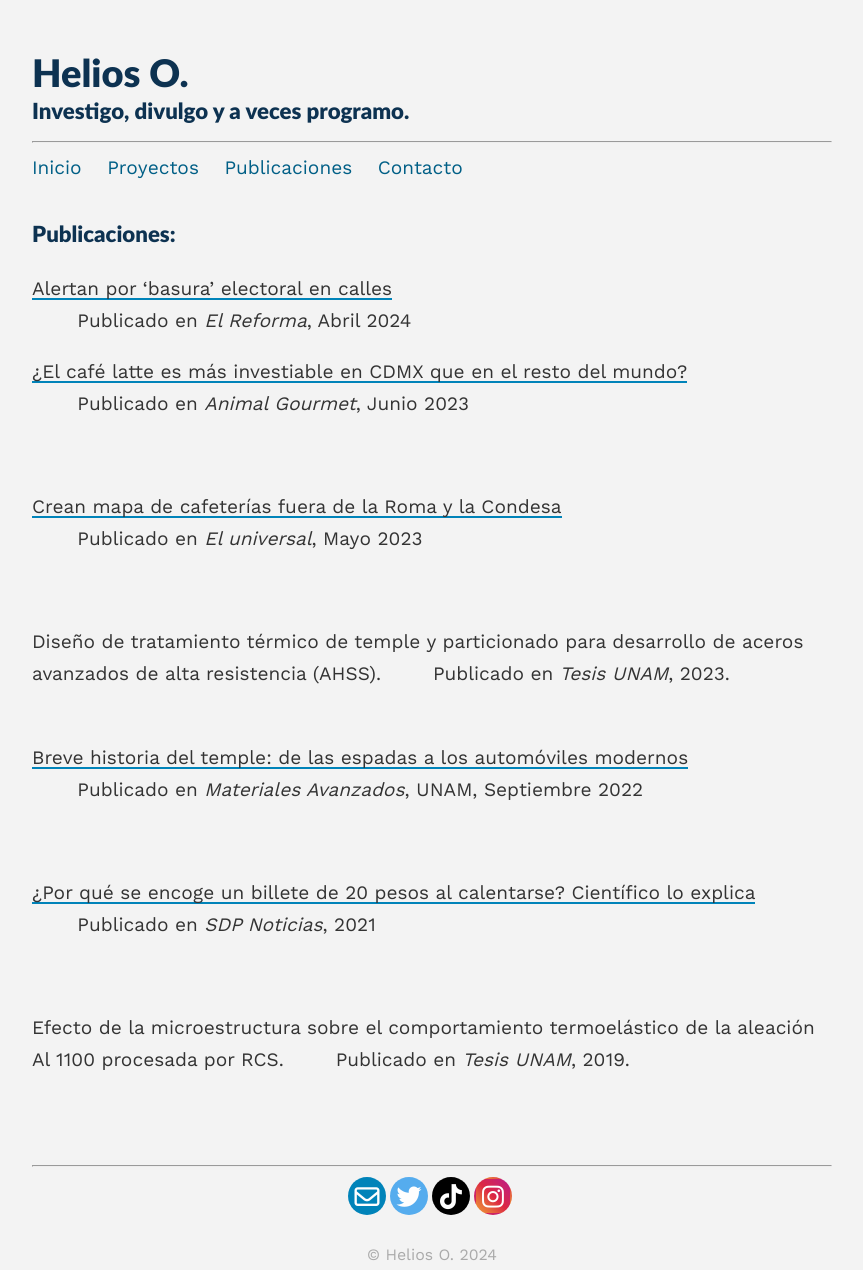
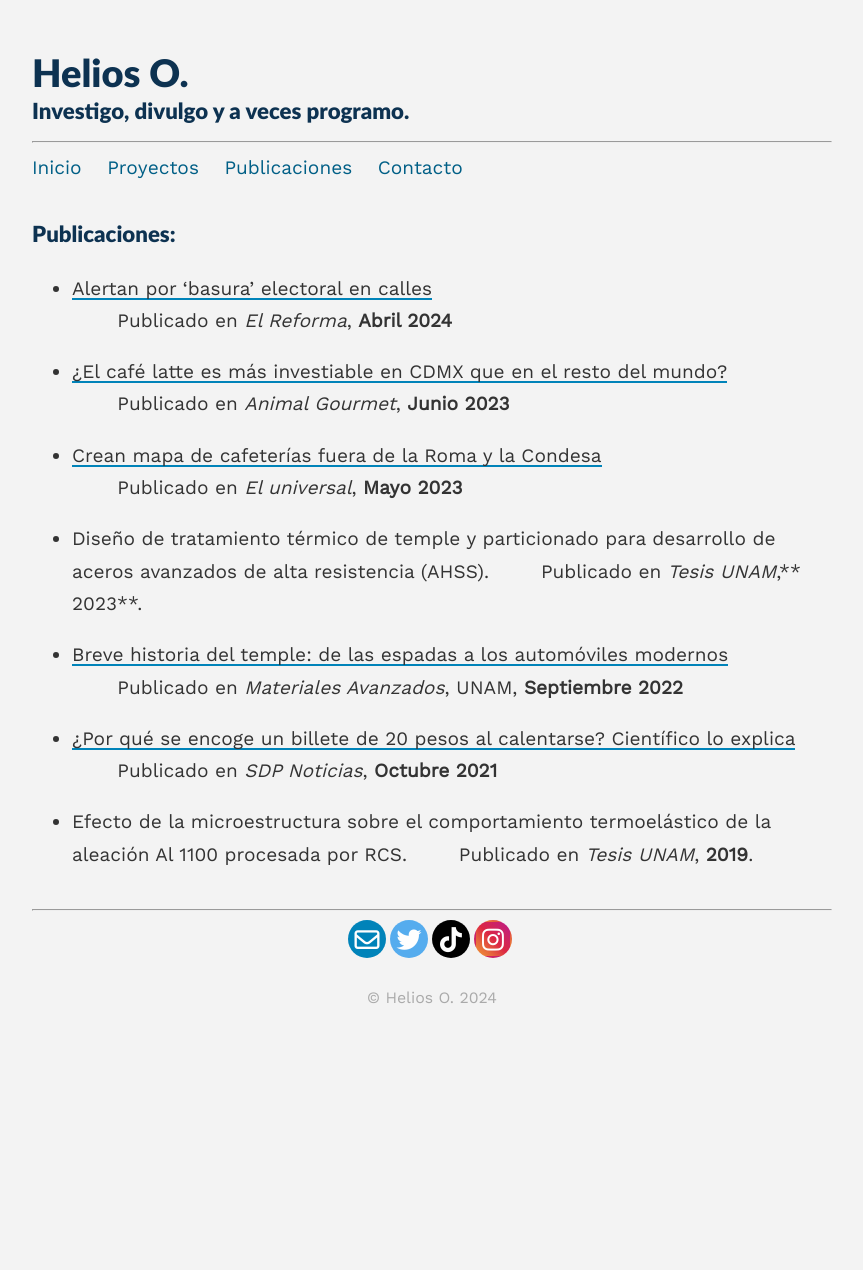
Before and after one commit to Heliouz/Heliouz.github.io, a Jekyll site: the page built from _pages/pubs.md, in a window 1280 px wide. Shown: the whole page, without its empty margins (208-1071 px from the left). Built offline with Jekyll 4.4.1, drawn with Linux system fonts in a browser that asks for light colours; after the commit the page ends 1014 px from its top, so only the background shows below that.

Commit message:
Update pubs.md

```diff
--- a/_pages/pubs.md
+++ b/_pages/pubs.md
@@ -9,33 +9,27 @@
 
 ### Publicaciones:
 
-[Alertan por 'basura' electoral en calles](https://www.reforma.com/alertan-por-basura-electoral-en-calles/ar2791241){:target="_blank"}
-&nbsp;&nbsp;&nbsp;&nbsp;&nbsp;&nbsp; Publicado en _El Reforma_, Abril 2024
+- [Alertan por 'basura' electoral en calles](https://www.reforma.com/alertan-por-basura-electoral-en-calles/ar2791241){:target="_blank"}
+&nbsp;&nbsp;&nbsp;&nbsp;&nbsp;&nbsp; Publicado en _El Reforma_, **Abril 2024**
 
 
-[¿El café latte es más investiable en CDMX que en el resto del mundo?](https://www.animalgourmet.com/2023/06/29/cafe-latte-dura-menos-tiempo-en-cdmx/){:target="_blank"}
-&nbsp;&nbsp;&nbsp;&nbsp;&nbsp;&nbsp; Publicado en _Animal Gourmet_, Junio 2023
+- [¿El café latte es más investiable en CDMX que en el resto del mundo?](https://www.animalgourmet.com/2023/06/29/cafe-latte-dura-menos-tiempo-en-cdmx/){:target="_blank"}
+&nbsp;&nbsp;&nbsp;&nbsp;&nbsp;&nbsp; Publicado en _Animal Gourmet_, **Junio 2023**
 
-<br>
 
-[Crean mapa de cafeterías fuera de la Roma y la Condesa](https://www.eluniversal.com.mx/menu/crean-mapa-de-cafeterias-fuera-de-la-roma-y-la-condesa-con-recomendaciones-de-twitter/){:target="_blank"}
-&nbsp;&nbsp;&nbsp;&nbsp;&nbsp;&nbsp; Publicado en _El universal_, Mayo 2023
+- [Crean mapa de cafeterías fuera de la Roma y la Condesa](https://www.eluniversal.com.mx/menu/crean-mapa-de-cafeterias-fuera-de-la-roma-y-la-condesa-con-recomendaciones-de-twitter/){:target="_blank"}
+&nbsp;&nbsp;&nbsp;&nbsp;&nbsp;&nbsp; Publicado en _El universal_, **Mayo 2023**
 
-<br>
 
-Diseño de tratamiento térmico de temple y particionado para desarrollo de aceros avanzados de alta resistencia (AHSS). &nbsp;&nbsp;&nbsp;&nbsp;&nbsp;&nbsp; Publicado en _Tesis UNAM_, 2023.
+- Diseño de tratamiento térmico de temple y particionado para desarrollo de aceros avanzados de alta resistencia (AHSS). &nbsp;&nbsp;&nbsp;&nbsp;&nbsp;&nbsp; Publicado en _Tesis UNAM_,** 2023**.
 
-<br>
-[Breve historia del temple: de las espadas a los automóviles modernos](https://upcommons.upc.edu/handle/2117/375173){:target="_blank"}
-&nbsp;&nbsp;&nbsp;&nbsp;&nbsp;&nbsp; Publicado en _Materiales Avanzados_, UNAM, Septiembre 2022
 
-<br>
+- [Breve historia del temple: de las espadas a los automóviles modernos](https://upcommons.upc.edu/handle/2117/375173){:target="_blank"}
+&nbsp;&nbsp;&nbsp;&nbsp;&nbsp;&nbsp; Publicado en _Materiales Avanzados_, UNAM, **Septiembre 2022**
 
-[¿Por qué se encoge un billete de 20 pesos al calentarse? Científico lo explica](https://www.sdpnoticias.com/estilo-de-vida/por-que-se-encoge-un-billete-de-20-pesos-al-calentarse-cientifico-lo-explica/){:target="_blank"}
-&nbsp;&nbsp;&nbsp;&nbsp;&nbsp;&nbsp; Publicado en _SDP Noticias_, 2021
 
-<br>
+- [¿Por qué se encoge un billete de 20 pesos al calentarse? Científico lo explica](https://www.sdpnoticias.com/estilo-de-vida/por-que-se-encoge-un-billete-de-20-pesos-al-calentarse-cientifico-lo-explica/){:target="_blank"}
+&nbsp;&nbsp;&nbsp;&nbsp;&nbsp;&nbsp; Publicado en _SDP Noticias_, **Octubre 2021**
 
-Efecto de la microestructura sobre el comportamiento termoelástico de la aleación Al 1100 procesada por RCS. &nbsp;&nbsp;&nbsp;&nbsp;&nbsp;&nbsp; Publicado en _Tesis UNAM_, 2019.
 
-<br>
+- Efecto de la microestructura sobre el comportamiento termoelástico de la aleación Al 1100 procesada por RCS. &nbsp;&nbsp;&nbsp;&nbsp;&nbsp;&nbsp; Publicado en _Tesis UNAM_, **2019**.
```
